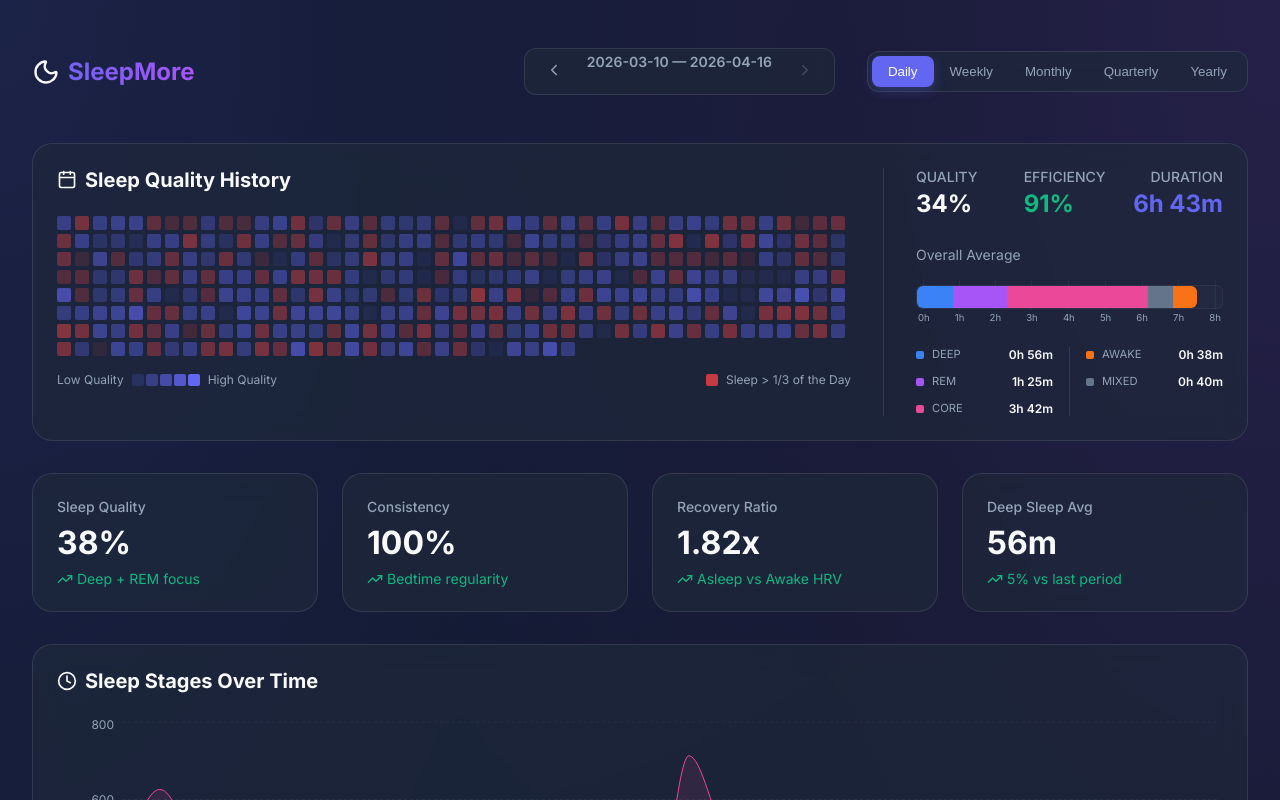
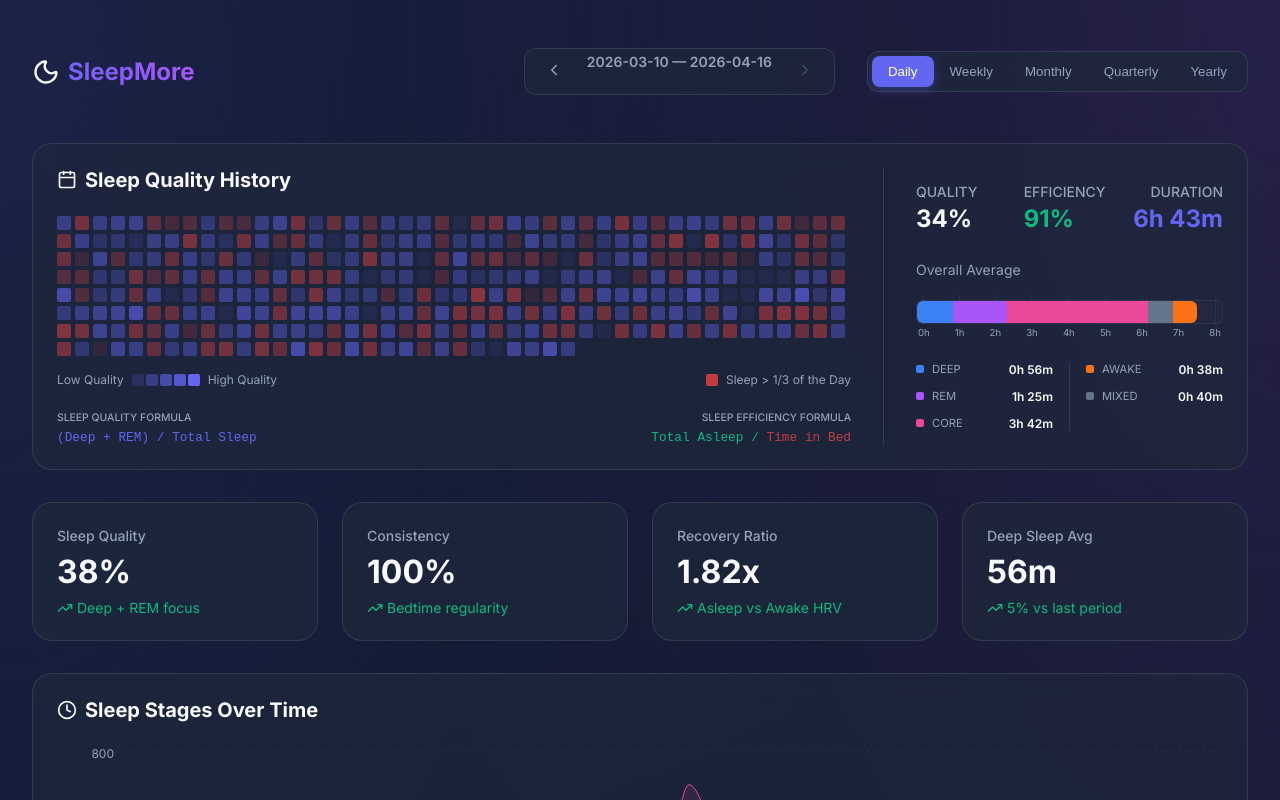
Before and after one commit to LucidMach/Sleep-More, a React (Vite) app: page / in a window 1280 px wide. Shown: the top 800 px of the page. Built offline with nearby package versions, Linux system fonts and the light colour scheme.

Commit message:
fully labelled heatmap

```diff
--- a/src/App.jsx
+++ b/src/App.jsx
@@ -100,6 +100,21 @@ const SleepHeatmap = ({ data, onSelectDate }) => {
           <div style={{ display: 'flex', alignItems: 'center', gap: '0.5rem' }}>
             <div style={{ width: 12, height: 12, borderRadius: 2, background: 'rgba(239, 68, 68, 0.8)' }} />
             <span>Sleep &gt; 1/3 of the Day</span>
+          </div>
+        </div>
+
+        <div style={{ paddingTop: '1.5rem', display: 'grid', gridTemplateColumns: '1fr 1fr', gap: '2rem' }}>
+          <div>
+            <div className="stat-label" style={{ marginBottom: '0.4rem', fontSize: '0.65rem' }}>SLEEP QUALITY FORMULA</div>
+            <div style={{ fontSize: '0.8rem', fontFamily: 'monospace', color: 'var(--accent-color)' }}>
+              (Deep + REM) / Total Sleep
+            </div>
+          </div>
+          <div>
+            <div className="stat-label" style={{ textAlign: 'right', marginBottom: '0.4rem', fontSize: '0.65rem' }}>SLEEP EFFICIENCY FORMULA</div>
+            <div style={{ fontSize: '0.8rem', textAlign: 'right', fontFamily: 'monospace', color: 'var(--success)' }}>
+              Total Asleep / <span style={{ color: 'rgba(239, 68, 68, 0.8)' }}>Time in Bed</span>
+            </div>
           </div>
         </div>
       </div>
```
